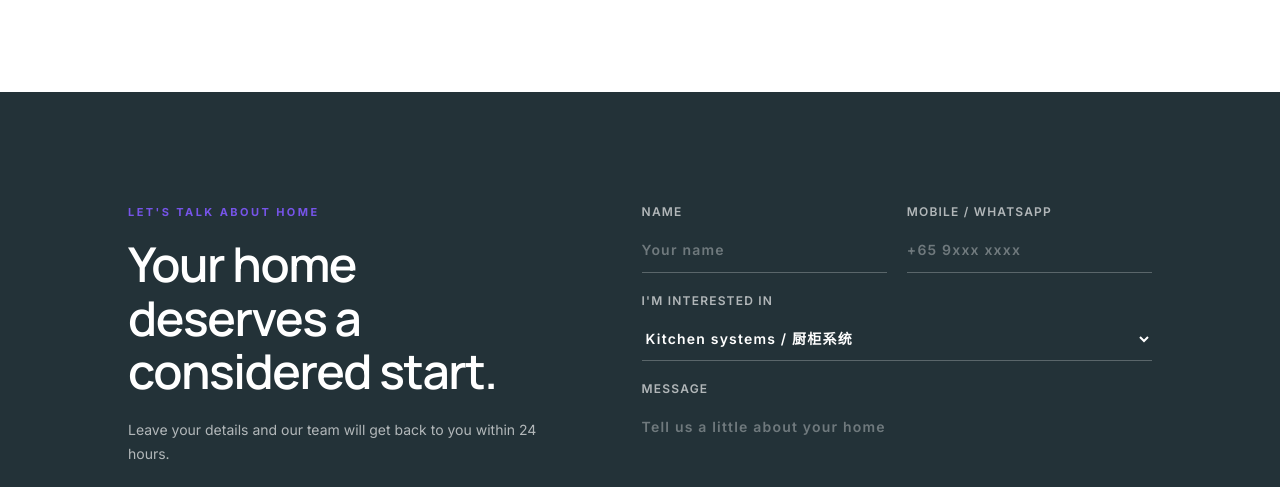
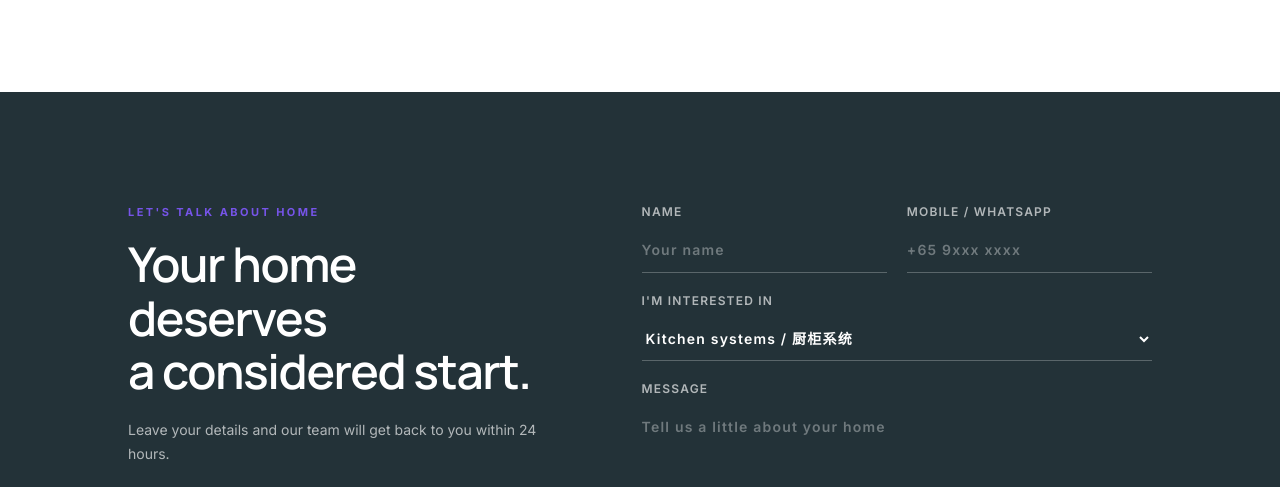
Before and after one commit to zjx711130-web/goldenhome-website, a plain HTML site: page index.html in a window 1280 px wide. Shown: the part 5061-5548 px from the top of the page. Drawn offline with nearby package versions, Linux system fonts and the light colour scheme.

Commit message:
Adjust heading line breaks to match preferred layout

```diff
--- a/index.html
+++ b/index.html
@@ -189,7 +189,7 @@
     </section>
 
     <section id="contact" class="bg-ink py-20 text-white lg:py-28">
-      <div class="mx-auto grid max-w-[1120px] gap-12 px-5 sm:px-8 lg:grid-cols-[.9fr_1.1fr] lg:gap-24 lg:px-12"><div><p class="mb-4 text-[11px] font-bold tracking-[.22em] text-accent"><span class="en">LET'S TALK ABOUT HOME</span><span class="zh">聊聊您理想中的家</span></p><h2 class="font-display text-[36px] font-semibold leading-[1.18] tracking-[-.03em] sm:text-[48px] sm:leading-[1.12]"><span class="en">Your home<br>deserves a<br>considered start.</span><span class="zh">让理想之家<br>从一次沟通开始。</span></h2><p class="mt-5 max-w-md text-sm leading-6 text-white/65"><span class="en">Leave your details and our team will get back to you within 24 hours.</span><span class="zh">留下您的信息，我们会在 24 小时内与您联系。</span></p><a class="mt-6 inline-flex items-center text-sm font-semibold text-accent transition hover:text-white" href="https://wa.me/6589010758?text=Hi%20GoldenHome%2C%20I%20would%20like%20to%20book%20a%20showroom%20visit." target="_blank" rel="noopener">WhatsApp +65 8901 0758 <span class="ml-2 text-lg">↗</span></a><div class="mt-5 flex items-center gap-5 text-white/70">
+      <div class="mx-auto grid max-w-[1120px] gap-12 px-5 sm:px-8 lg:grid-cols-[.9fr_1.1fr] lg:gap-24 lg:px-12"><div><p class="mb-4 text-[11px] font-bold tracking-[.22em] text-accent"><span class="en">LET'S TALK ABOUT HOME</span><span class="zh">聊聊您理想中的家</span></p><h2 class="font-display text-[36px] font-semibold leading-[1.18] tracking-[-.03em] sm:text-[48px] sm:leading-[1.12]"><span class="en">Your home<br>deserves<br>a considered start.</span><span class="zh">让理想之家<br>从一次沟通开始。</span></h2><p class="mt-5 max-w-md text-sm leading-6 text-white/65"><span class="en">Leave your details and our team will get back to you within 24 hours.</span><span class="zh">留下您的信息，我们会在 24 小时内与您联系。</span></p><a class="mt-6 inline-flex items-center text-sm font-semibold text-accent transition hover:text-white" href="https://wa.me/6589010758?text=Hi%20GoldenHome%2C%20I%20would%20like%20to%20book%20a%20showroom%20visit." target="_blank" rel="noopener">WhatsApp +65 8901 0758 <span class="ml-2 text-lg">↗</span></a><div class="mt-5 flex items-center gap-5 text-white/70">
           <a href="https://www.instagram.com/goldenhomesingapore" target="_blank" rel="noopener" class="transition hover:text-white" aria-label="Follow GoldenHome on Instagram">
             <svg class="h-6 w-6" fill="currentColor" viewBox="0 0 24 24" aria-hidden="true"><path d="M12 2.163c3.204 0 3.584.012 4.85.07 3.252.148 4.771 1.691 4.919 4.919.058 1.265.069 1.645.069 4.849 0 3.205-.012 3.584-.069 4.849-.149 3.225-1.664 4.771-4.919 4.919-1.266.058-1.644.07-4.85.07-3.204 0-3.584-.012-4.849-.07-3.26-.149-4.771-1.699-4.919-4.92-.058-1.265-.07-1.644-.07-4.849 0-3.204.013-3.583.07-4.849.149-3.227 1.664-4.771 4.919-4.919 1.266-.057 1.645-.069 4.849-.069zm0-2.163c-3.259 0-3.667.014-4.947.072-4.358.2-6.78 2.618-6.98 6.98-.059 1.281-.073 1.689-.073 4.948 0 3.259.014 3.668.072 4.948.2 4.358 2.618 6.78 6.98 6.98 1.281.058 1.689.072 4.948.072 3.259 0 3.668-.014 4.948-.072 4.354-.2 6.782-2.618 6.979-6.98.059-1.28.073-1.689.073-4.948 0-3.259-.014-3.667-.072-4.947-.196-4.354-2.617-6.78-6.979-6.98-1.281-.059-1.69-.073-4.949-.073zm0 5.838c-3.403 0-6.162 2.759-6.162 6.162s2.759 6.163 6.162 6.163 6.162-2.759 6.162-6.163c0-3.403-2.759-6.162-6.162-6.162zm0 10.162c-2.209 0-4-1.79-4-4 0-2.209 1.791-4 4-4s4 1.791 4 4c0 2.21-1.791 4-4 4zm6.406-11.845c-.796 0-1.441.645-1.441 1.44s.645 1.44 1.441 1.44c.795 0 1.439-.645 1.439-1.44s-.644-1.44-1.439-1.44z"/></svg>
           </a>
```
